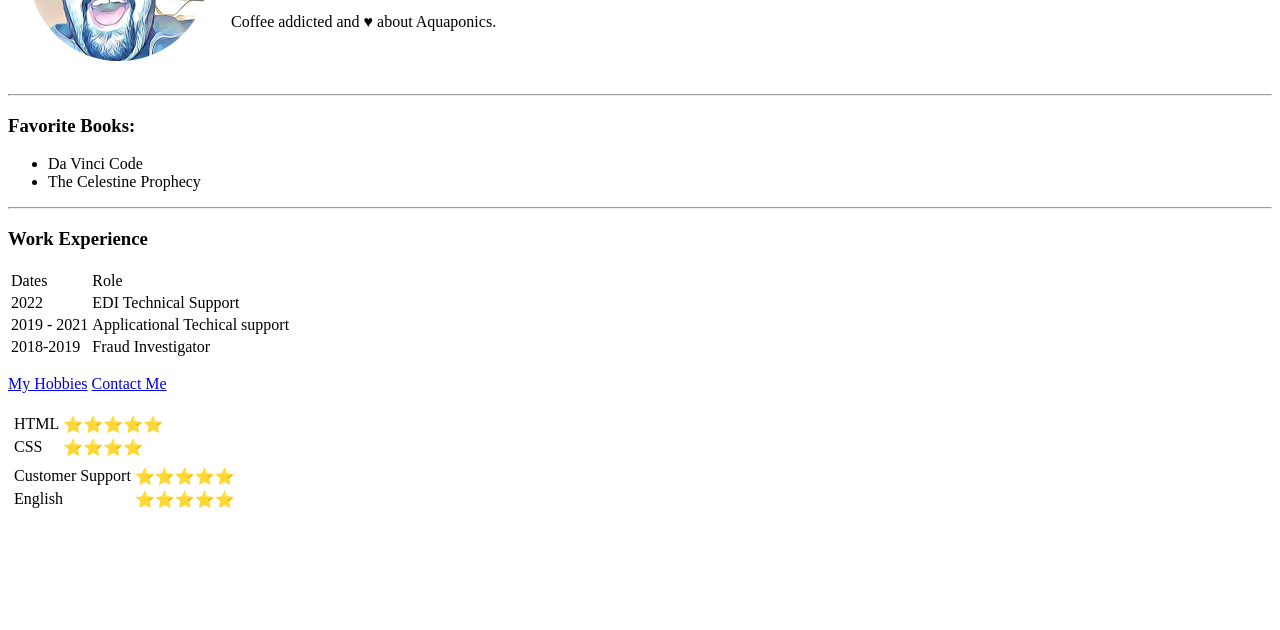
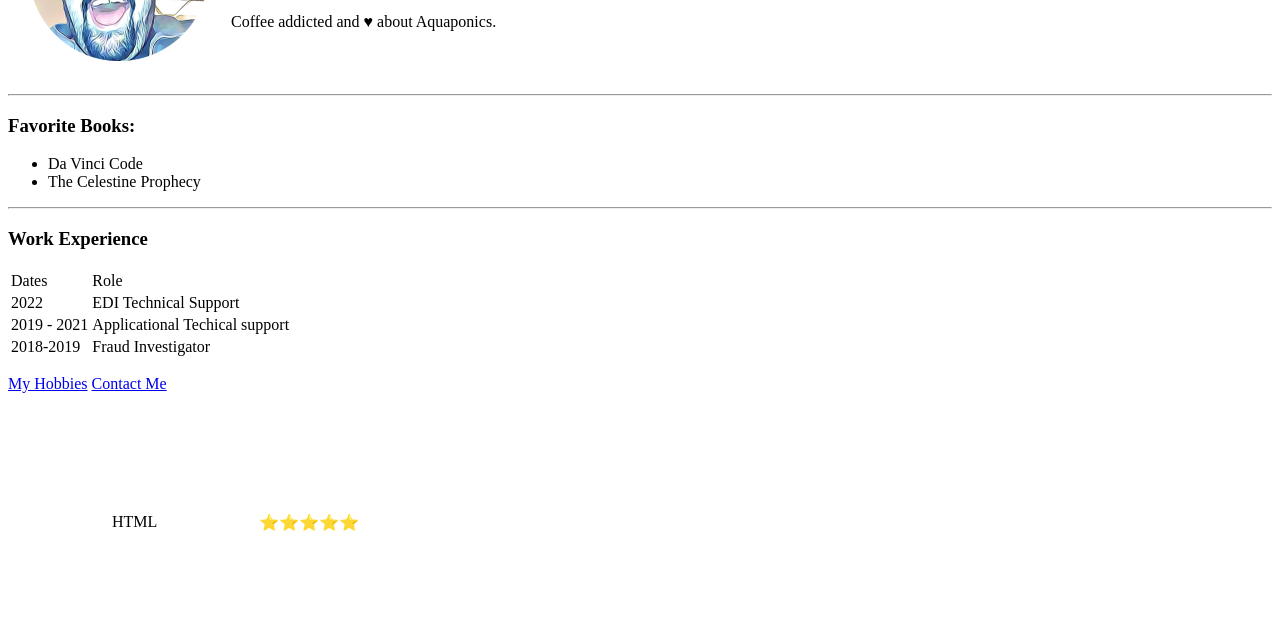
Before and after one commit to ldmiranda/cv, a plain HTML site: page index.html in a window 1280 px wide. Shown: the part 148-778 px from the top of the page. Drawn offline with Linux system fonts and the light colour scheme.

Commit message:
Update index.html

```diff
--- a/index.html
+++ b/index.html
@@ -51,7 +51,7 @@
     <table>
       <tr>
         <td>
-          <table>
+          <table cellspacing="100">
             <tr>
               <td>HTML</td>
               <td>&#11088;&#11088;&#11088;&#11088;&#11088;</td>
@@ -65,7 +65,7 @@
       </tr>
       <tr>
         <td>
-          <table>
+          <table cellspacing="100">
             <tr>
               <td>Customer Support</td>
               <td>&#11088;&#11088;&#11088;&#11088;&#11088;</td>
```
